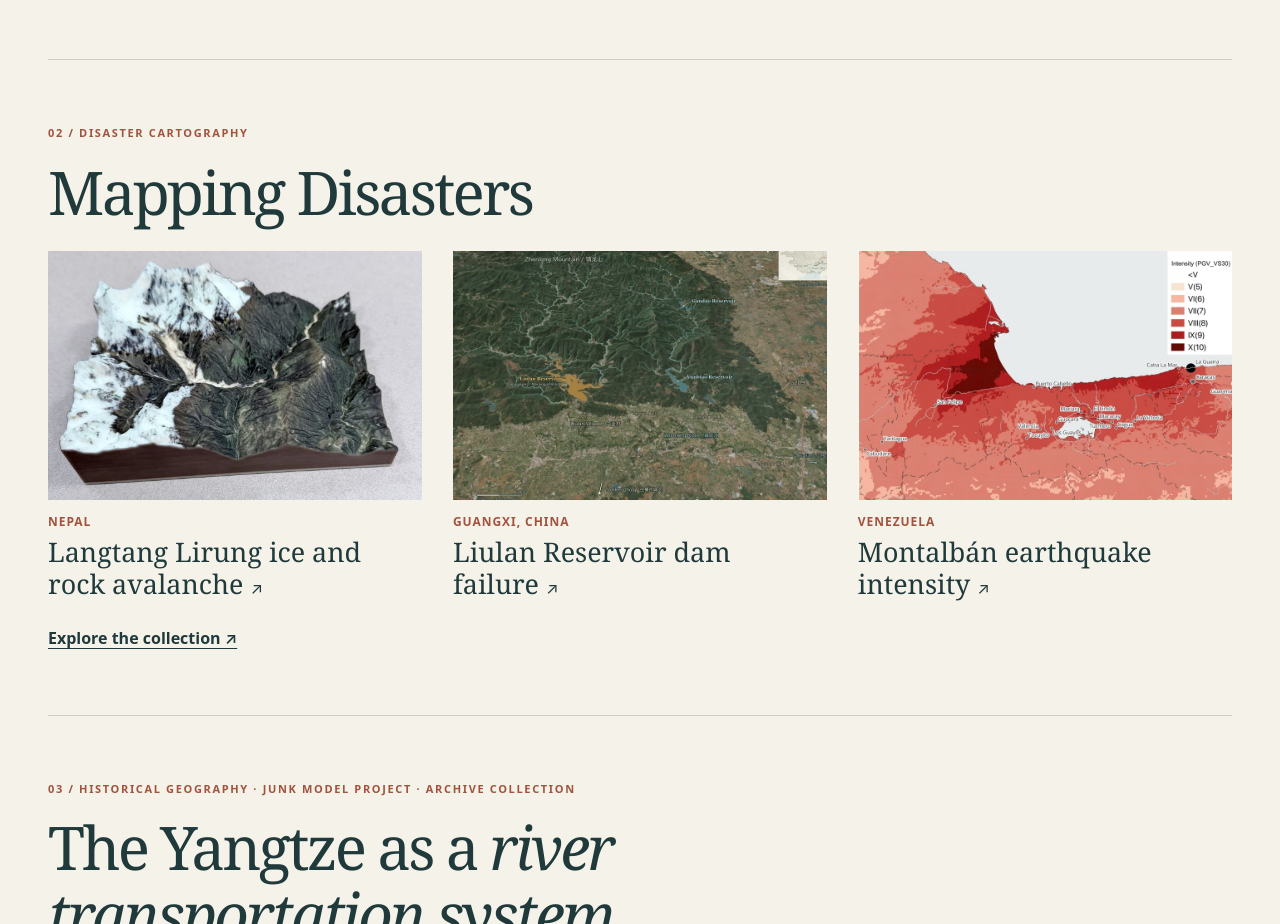
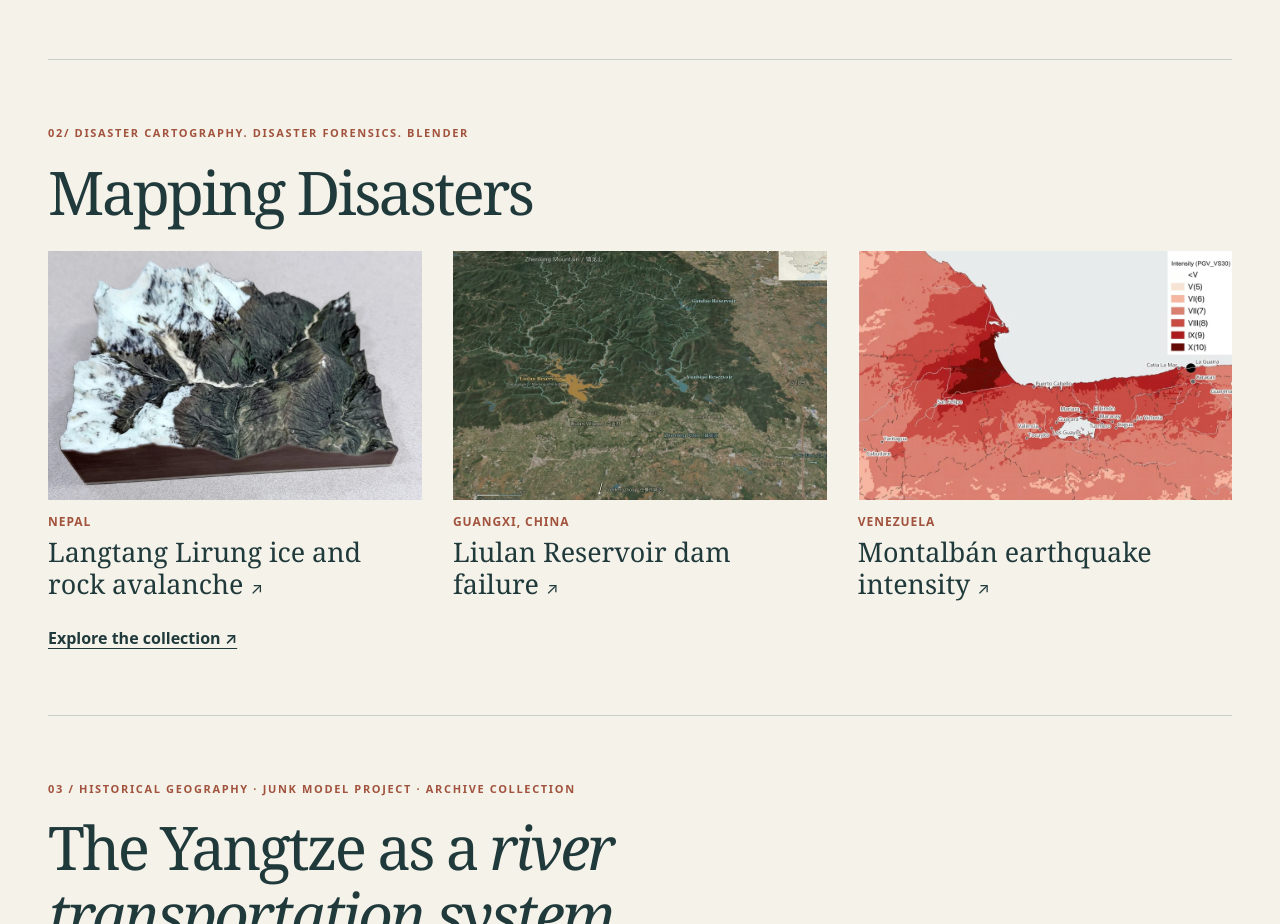
Before and after one commit to yuanbocai-hub/mapping-portfolio, a plain HTML site: page index.html in a window 1280 px wide. Shown: the part 2220-3144 px from the top of the page. Drawn offline with Linux system fonts and the light colour scheme.

Commit message:
Update the Mapping Disasters project label

```diff
--- a/index.html
+++ b/index.html
@@ -27,7 +27,7 @@
     <div class="feature-caption"><p>On the original 1:2,500,000 Survey of India map, 2 mm on the printed sheet represents 5 km on the ground. How precisely can I locate a mountain pass marked on that map?</p><a class="entry-link" href="across-the-divide.html">Explore the terrain studies ↗</a></div>
   </article>
   <article id="mapping-disasters" class="disaster-entry">
-    <p class="eyebrow">02 / Disaster Cartography</p>
+    <p class="eyebrow">02/ DISASTER CARTOGRAPHY. DISASTER FORENSICS. BLENDER</p>
     <h2><a href="mapping-disasters.html">Mapping Disasters</a></h2>
     <ul class="case-grid">
         <li><a href="coursework.html#gyirong">
```
Also changed, not shown: mapping-disasters.html (+1 -1 lines).
